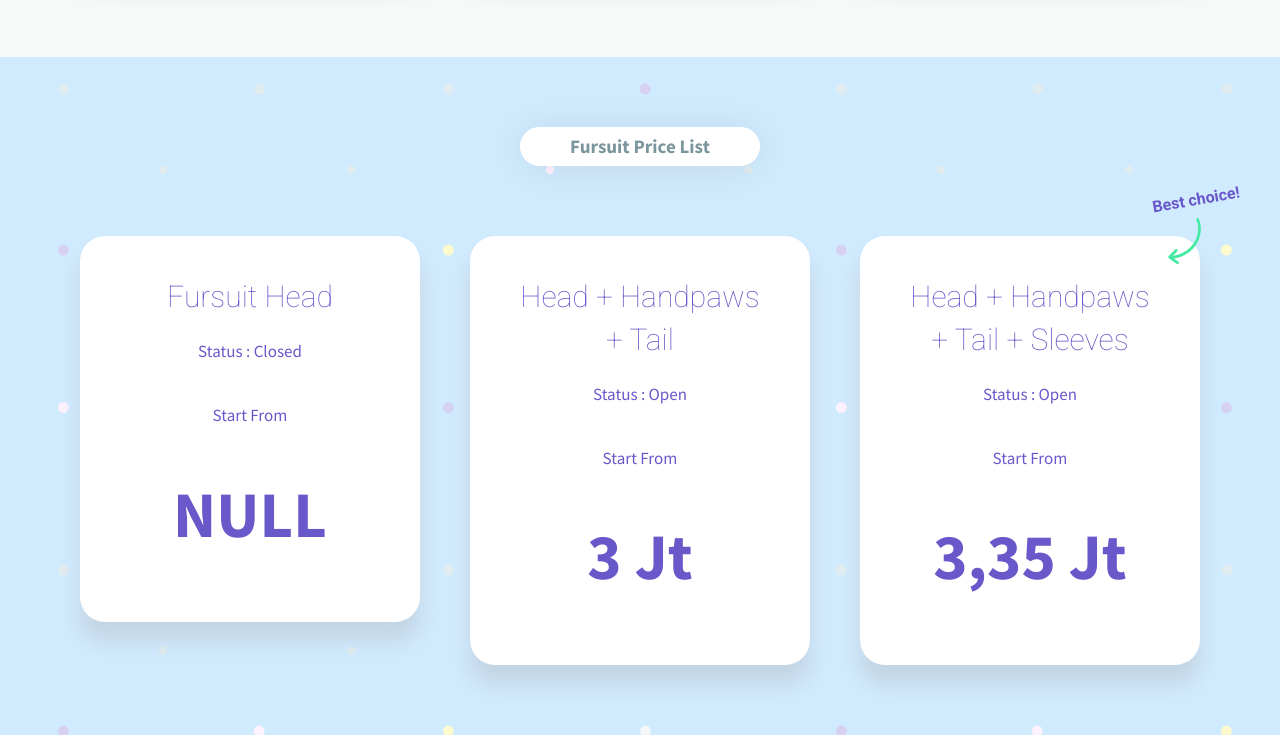
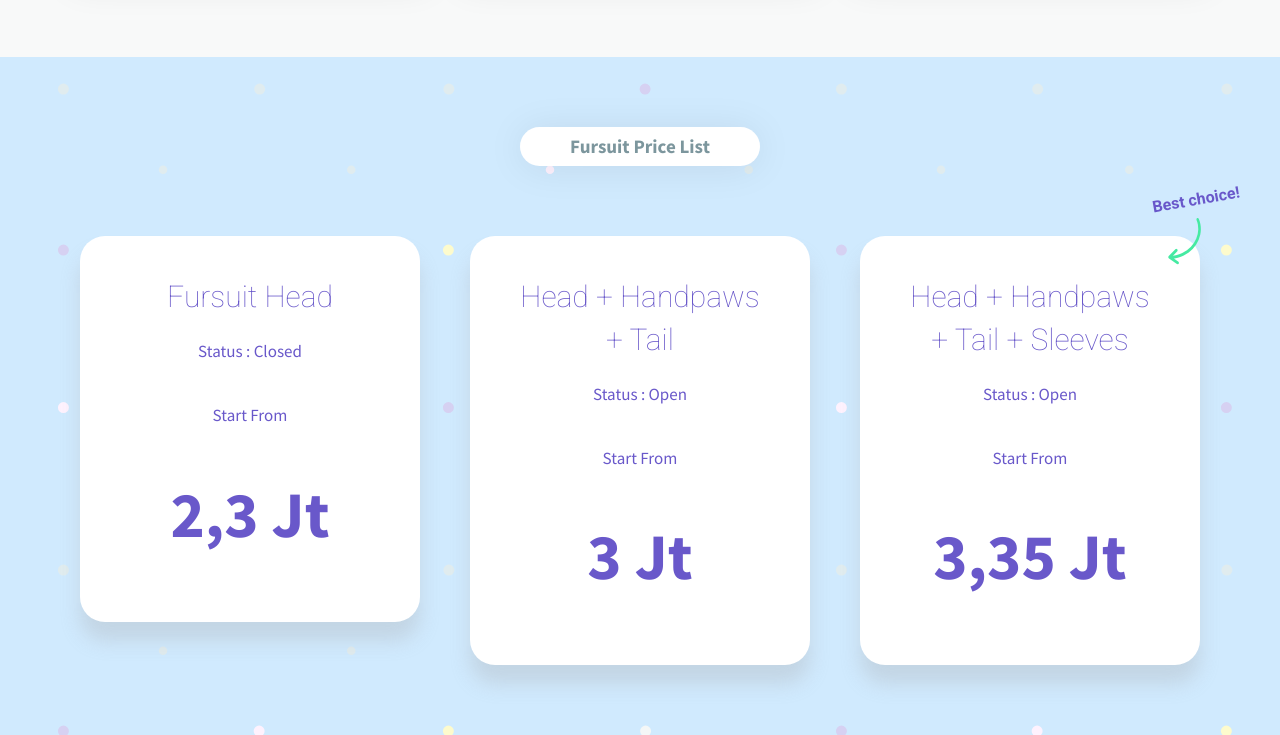
Before and after one commit to nayodeyo03/nayodeyo03.github.io, a plain HTML site: page index.html in a window 1280 px wide. Shown: the part 664-1399 px from the top of the page. Drawn offline with Linux system fonts and the light colour scheme.

Commit message:
Update index.html

```diff
--- a/index.html
+++ b/index.html
@@ -67,7 +67,7 @@
                         <div class="pricing-title">Fursuit Head</div>
                         <div class="pricing-info">Status : Closed</div>
                         <div class="pricing-info">Start From</div>
-                        <div class="pricing-price">NULL</div>
+                        <div class="pricing-price">2,3 Jt</div>
                     </div>
                 </div>
             </div>
```
